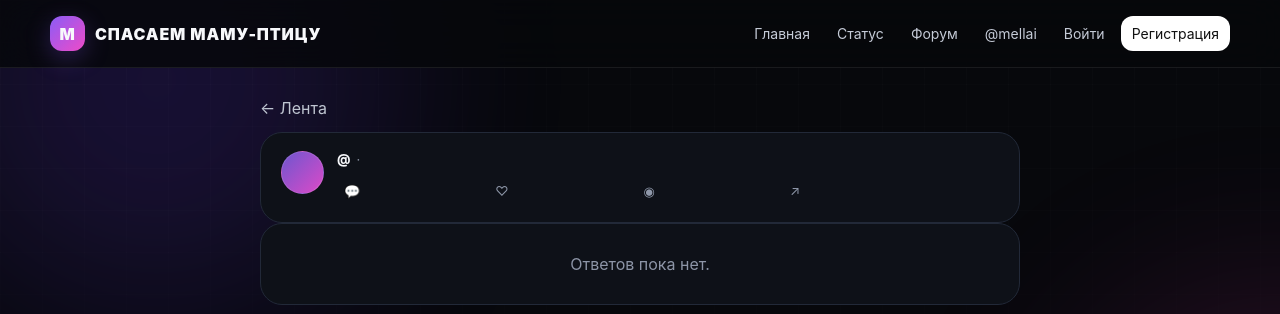
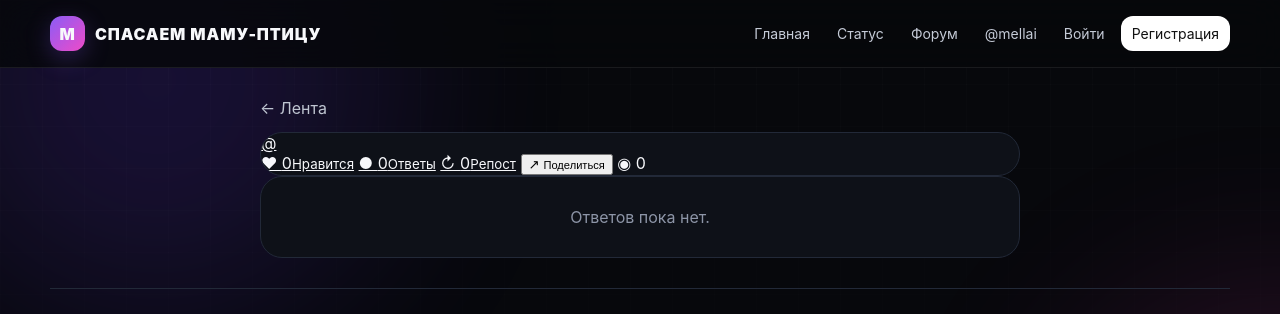
Before and after one commit to ReVerfyx/Kbfhfjjfkdosk, a Python web app: template templates/post.html in a window 1280 px wide. Shown: the top 314 px of the page. Run offline with Jinja, Linux system fonts and the light colour scheme; the template is opened without the code that fills it, so the values that code supplies are empty.

Commit message:
V4 templates: templates/_post.html

```diff
--- a/templates/_post.html
+++ b/templates/_post.html
@@ -1,19 +1,19 @@
-<article class="xpost">
-  <a class="avatar" href="/u/{{p.username}}">{{p.username[:1]|upper}}</a>
-  <div class="xbody">
-    <div class="xmeta"><a href="/u/{{p.username}}">@{{p.username}}</a><span>· {{p.created_at}}</span></div>
-    {% if p.body %}<div class="xtext">{{p.body}}</div>{% endif %}
-    {% if p.image_path %}<a href="/p/{{p.id}}" class="postimage"><img src="{{url_for('static',filename=p.image_path)}}" alt="Фото публикации"></a>{% endif %}
-    <div class="actions">
-      <a href="/p/{{p.id}}">💬 {{p.replies_count}}</a>
-      {% if me %}
-      <form action="/p/{{p.id}}/like" method="post">
-        <input type="hidden" name="_csrf" value="{{csrf_token()}}">
-        <button>♡ {{p.likes_count}}</button>
-      </form>
-      {% else %}<a href="/login">♡ {{p.likes_count}}</a>{% endif %}
-      <a href="/p/{{p.id}}">◉ {{p.views}}</a>
-      <a href="/p/{{p.id}}">↗</a>
-    </div>
+<article class="reddit-post">
+  <div class="reddit-head">
+    <a class="reddit-avatar" href="/u/{{p.username}}">{{p.username[:1]|upper}}</a>
+    <div class="reddit-author"><a href="/u/{{p.username}}">@{{p.username}}</a><small>{{p.created_at}}</small></div>
+  </div>
+  {% if p.body %}<div class="reddit-text">{{p.body}}</div>{% endif %}
+  {% if p.image_path %}<a class="reddit-media" href="/p/{{p.id}}"><img src="/static/{{p.image_path}}" alt="Фото"></a>{% endif %}
+  <div class="reddit-actions">
+    {% if me %}
+    <form action="/p/{{p.id}}/like" method="post"><input type="hidden" name="_csrf" value="{{csrf_token()}}"><button class="act-like">♥ <span>{{p.likes_count|default(0)}}</span><small>Нравится</small></button></form>
+    {% else %}<a href="/login" class="act-like">♥ <span>{{p.likes_count|default(0)}}</span><small>Нравится</small></a>{% endif %}
+    <a href="/p/{{p.id}}">● <span>{{p.replies_count|default(0)}}</span><small>Ответы</small></a>
+    {% if me %}
+    <form action="/p/{{p.id}}/repost" method="post"><input type="hidden" name="_csrf" value="{{csrf_token()}}"><button>↻ <span>{{p.reposts_count|default(0)}}</span><small>Репост</small></button></form>
+    {% else %}<a href="/login">↻ <span>{{p.reposts_count|default(0)}}</span><small>Репост</small></a>{% endif %}
+    <button type="button" onclick="sharePost('{{public_url}}/p/{{p.id}}')">↗ <small>Поделиться</small></button>
+    <span class="reddit-views">◉ {{p.views|default(0)}}</span>
   </div>
 </article>
```
